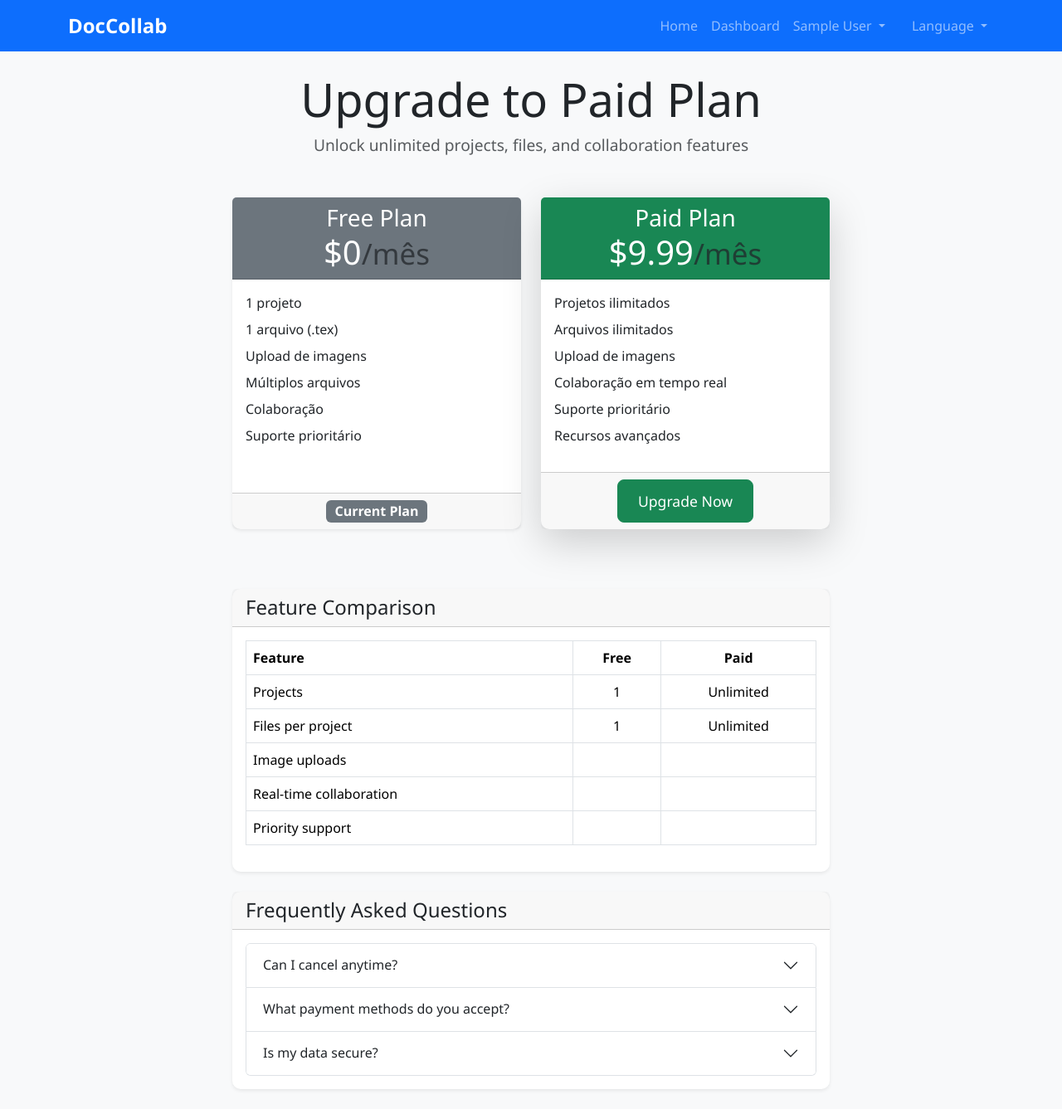
After one commit to nilmarpublio/Doccollab, a Flask app: page /payment in a window 1280 px wide. The commit adds this page. Shown: the whole page at 83% size. Run offline with Flask 3, Linux system fonts and the light colour scheme; the visitor is signed in with stand-in values (Sample User, id 1); parts of the project's set-up code (start-up, migrations or seed data) failed here and were passed over.

Commit message:
Fix authentication flow, add payment page, and improve navigation

```diff
--- a/routes/main.py
+++ b/routes/main.py
@@ -14,6 +14,8 @@ main_bp = Blueprint('main', __name__)
 
 @main_bp.route('/')
 def index():
+    if current_user.is_authenticated:
+        return redirect(url_for('main.dashboard'))
     return render_template('index.html')
 
 @main_bp.route('/dashboard')
@@ -473,3 +475,10 @@ def get_plan_info():
         'is_paid': subscription.is_paid,
         'limits': limits
     })
+
+
+@main_bp.route('/payment')
+@login_required
+def payment():
+    """Payment page for upgrading to paid plan"""
+    return render_template('payment.html')
--- a/templates/base.html
+++ b/templates/base.html
@@ -19,8 +19,23 @@
       <div class="collapse navbar-collapse" id="navbarNav">
         <ul class="navbar-nav ms-auto align-items-lg-center">
           <li class="nav-item"><a class="nav-link" href="{{ url_for('main.index') }}">{{ _('Home') }}</a></li>
-          <li class="nav-item"><a class="nav-link" href="{{ url_for('auth.login') }}">{{ _('Sign in') }}</a></li>
-          <li class="nav-item"><a class="nav-link" href="{{ url_for('auth.register') }}">{{ _('Sign up') }}</a></li>
+          {% if current_user.is_authenticated %}
+            <li class="nav-item"><a class="nav-link" href="{{ url_for('main.dashboard') }}">{{ _('Dashboard') }}</a></li>
+            <li class="nav-item dropdown">
+              <a class="nav-link dropdown-toggle" href="#" id="userMenu" role="button" data-bs-toggle="dropdown" aria-expanded="false">
+                {{ current_user.name }}
+              </a>
+              <ul class="dropdown-menu dropdown-menu-end" aria-labelledby="userMenu">
+                <li><a class="dropdown-item" href="{{ url_for('main.dashboard') }}">{{ _('Dashboard') }}</a></li>
+                <li><a class="dropdown-item" href="{{ url_for('main.payment') }}">{{ _('Upgrade Plan') }}</a></li>
+                <li><hr class="dropdown-divider"></li>
+                <li><a class="dropdown-item" href="{{ url_for('auth.logout') }}">{{ _('Sign out') }}</a></li>
+              </ul>
+            </li>
+          {% else %}
+            <li class="nav-item"><a class="nav-link" href="{{ url_for('auth.login') }}">{{ _('Sign in') }}</a></li>
+            <li class="nav-item"><a class="nav-link" href="{{ url_for('auth.register') }}">{{ _('Sign up') }}</a></li>
+          {% endif %}
           <li class="nav-item dropdown ms-lg-3">
             <a class="nav-link dropdown-toggle" href="#" id="langMenu" role="button" data-bs-toggle="dropdown" aria-expanded="false">
               {{ _('Language') }}
--- /dev/null
+++ b/templates/payment.html
@@ -0,0 +1,223 @@
+{% extends "base.html" %}
+{% block title %}{{ _('DocCollab - Upgrade Plan') }}{% endblock %}
+{% block content %}
+<div class="container">
+    <div class="row justify-content-center">
+        <div class="col-lg-8">
+            <div class="text-center mb-5">
+                <h1 class="display-4">{{ _('Upgrade to Paid Plan') }}</h1>
+                <p class="lead text-muted">{{ _('Unlock unlimited projects, files, and collaboration features') }}</p>
+            </div>
+
+            <div class="row">
+                <!-- Free Plan -->
+                <div class="col-md-6 mb-4">
+                    <div class="card h-100 border-secondary">
+                        <div class="card-header bg-secondary text-white text-center">
+                            <h3 class="mb-0">{{ _('Free Plan') }}</h3>
+                            <div class="display-6">$0<small class="text-muted">/mês</small></div>
+                        </div>
+                        <div class="card-body">
+                            <ul class="list-unstyled">
+                                <li class="mb-2"><i class="fas fa-check text-success"></i> 1 projeto</li>
+                                <li class="mb-2"><i class="fas fa-check text-success"></i> 1 arquivo (.tex)</li>
+                                <li class="mb-2"><i class="fas fa-times text-danger"></i> Upload de imagens</li>
+                                <li class="mb-2"><i class="fas fa-times text-danger"></i> Múltiplos arquivos</li>
+                                <li class="mb-2"><i class="fas fa-times text-danger"></i> Colaboração</li>
+                                <li class="mb-2"><i class="fas fa-times text-danger"></i> Suporte prioritário</li>
+                            </ul>
+                        </div>
+                        <div class="card-footer text-center">
+                            <span class="badge bg-secondary fs-6">{{ _('Current Plan') }}</span>
+                        </div>
+                    </div>
+                </div>
+
+                <!-- Paid Plan -->
+                <div class="col-md-6 mb-4">
+                    <div class="card h-100 border-success shadow-lg">
+                        <div class="card-header bg-success text-white text-center">
+                            <h3 class="mb-0">{{ _('Paid Plan') }}</h3>
+                            <div class="display-6">$9.99<small class="text-muted">/mês</small></div>
+                        </div>
+                        <div class="card-body">
+                            <ul class="list-unstyled">
+                                <li class="mb-2"><i class="fas fa-check text-success"></i> Projetos ilimitados</li>
+                                <li class="mb-2"><i class="fas fa-check text-success"></i> Arquivos ilimitados</li>
+                                <li class="mb-2"><i class="fas fa-check text-success"></i> Upload de imagens</li>
+                                <li class="mb-2"><i class="fas fa-check text-success"></i> Colaboração em tempo real</li>
+                                <li class="mb-2"><i class="fas fa-check text-success"></i> Suporte prioritário</li>
+                                <li class="mb-2"><i class="fas fa-check text-success"></i> Recursos avançados</li>
+                            </ul>
+                        </div>
+                        <div class="card-footer text-center">
+                            <button class="btn btn-success btn-lg" onclick="processPayment()">
+                                <i class="fas fa-credit-card"></i> {{ _('Upgrade Now') }}
+                            </button>
+                        </div>
+                    </div>
+                </div>
+            </div>
+
+            <!-- Payment Form (Hidden by default) -->
+            <div id="payment-form" class="card mt-4" style="display: none;">
+                <div class="card-header">
+                    <h4 class="mb-0">{{ _('Payment Information') }}</h4>
+                </div>
+                <div class="card-body">
+                    <form id="payment-form-data">
+                        <div class="row">
+                            <div class="col-md-6">
+                                <div class="mb-3">
+                                    <label for="card-number" class="form-label">{{ _('Card Number') }}</label>
+                                    <input type="text" class="form-control" id="card-number" placeholder="1234 5678 9012 3456" required>
+                                </div>
+                            </div>
+                            <div class="col-md-3">
+                                <div class="mb-3">
+                                    <label for="expiry" class="form-label">{{ _('Expiry') }}</label>
+                                    <input type="text" class="form-control" id="expiry" placeholder="MM/YY" required>
+                                </div>
+                            </div>
+                            <div class="col-md-3">
+                                <div class="mb-3">
+                                    <label for="cvv" class="form-label">{{ _('CVV') }}</label>
+                                    <input type="text" class="form-control" id="cvv" placeholder="123" required>
+                                </div>
+                            </div>
+                        </div>
+                        <div class="mb-3">
+                            <label for="cardholder-name" class="form-label">{{ _('Cardholder Name') }}</label>
+                            <input type="text" class="form-control" id="cardholder-name" required>
+                        </div>
+                        <div class="d-grid gap-2 d-md-flex justify-content-md-end">
+                            <button type="button" class="btn btn-secondary" onclick="hidePaymentForm()">{{ _('Cancel') }}</button>
+                            <button type="submit" class="btn btn-success">{{ _('Complete Payment') }}</button>
+                        </div>
+                    </form>
+                </div>
+            </div>
+
+            <!-- Features Comparison -->
+            <div class="card mt-5">
+                <div class="card-header">
+                    <h4 class="mb-0">{{ _('Feature Comparison') }}</h4>
+                </div>
+                <div class="card-body">
+                    <div class="table-responsive">
+                        <table class="table table-bordered">
+                            <thead>
+                                <tr>
+                                    <th>{{ _('Feature') }}</th>
+                                    <th class="text-center">{{ _('Free') }}</th>
+                                    <th class="text-center">{{ _('Paid') }}</th>
+                                </tr>
+                            </thead>
+                            <tbody>
+                                <tr>
+                                    <td>{{ _('Projects') }}</td>
+                                    <td class="text-center">1</td>
+                                    <td class="text-center">{{ _('Unlimited') }}</td>
+                                </tr>
+                                <tr>
+                                    <td>{{ _('Files per project') }}</td>
+                                    <td class="text-center">1</td>
+                                    <td class="text-center">{{ _('Unlimited') }}</td>
+                                </tr>
+                                <tr>
+                                    <td>{{ _('Image uploads') }}</td>
+                                    <td class="text-center"><i class="fas fa-times text-danger"></i></td>
+                                    <td class="text-center"><i class="fas fa-check text-success"></i></td>
+                                </tr>
+                                <tr>
+                                    <td>{{ _('Real-time collaboration') }}</td>
+                                    <td class="text-center"><i class="fas fa-times text-danger"></i></td>
+                                    <td class="text-center"><i class="fas fa-check text-success"></i></td>
+                                </tr>
+                                <tr>
+                                    <td>{{ _('Priority support') }}</td>
+                                    <td class="text-center"><i class="fas fa-times text-danger"></i></td>
+                                    <td class="text-center"><i class="fas fa-check text-success"></i></td>
+                                </tr>
+                            </tbody>
+                        </table>
+                    </div>
+                </div>
+            </div>
+
+            <!-- FAQ -->
+            <div class="card mt-4">
+                <div class="card-header">
+                    <h4 class="mb-0">{{ _('Frequently Asked Questions') }}</h4>
+                </div>
+                <div class="card-body">
+                    <div class="accordion" id="faqAccordion">
+                        <div class="accordion-item">
+                            <h2 class="accordion-header" id="faq1">
+                                <button class="accordion-button collapsed" type="button" data-bs-toggle="collapse" data-bs-target="#collapse1">
+                                    {{ _('Can I cancel anytime?') }}
+                                </button>
+                            </h2>
+                            <div id="collapse1" class="accordion-collapse collapse" data-bs-parent="#faqAccordion">
+                                <div class="accordion-body">
+                                    {{ _('Yes! You can cancel your subscription at any time. You will continue to have access to paid features until the end of your billing period.') }}
+                                </div>
+                            </div>
+                        </div>
+                        <div class="accordion-item">
+                            <h2 class="accordion-header" id="faq2">
+                                <button class="accordion-button collapsed" type="button" data-bs-toggle="collapse" data-bs-target="#collapse2">
+                                    {{ _('What payment methods do you accept?') }}
+                                </button>
+                            </h2>
+                            <div id="collapse2" class="accordion-collapse collapse" data-bs-parent="#faqAccordion">
+                                <div class="accordion-body">
+                                    {{ _('We accept all major credit cards (Visa, MasterCard, American Express) and PayPal.') }}
+                                </div>
+                            </div>
+                        </div>
+                        <div class="accordion-item">
+                            <h2 class="accordion-header" id="faq3">
+                                <button class="accordion-button collapsed" type="button" data-bs-toggle="collapse" data-bs-target="#collapse3">
+                                    {{ _('Is my data secure?') }}
+                                </button>
+                            </h2>
+                            <div id="collapse3" class="accordion-collapse collapse" data-bs-parent="#faqAccordion">
+                                <div class="accordion-body">
+                                    {{ _('Absolutely! We use industry-standard encryption to protect your data and never share your information with third parties.') }}
+                                </div>
+                            </div>
+                        </div>
+                    </div>
+                </div>
+            </div>
+        </div>
+    </div>
+</div>
+
+<script>
+function processPayment() {
+    // Show payment form
+    document.getElementById('payment-form').style.display = 'block';
+    document.getElementById('payment-form').scrollIntoView({ behavior: 'smooth' });
+}
+
+function hidePaymentForm() {
+    document.getElementById('payment-form').style.display = 'none';
+}
+
+// Handle payment form submission
+document.getElementById('payment-form-data').addEventListener('submit', function(e) {
+    e.preventDefault();
+
+    // In a real application, this would integrate with a payment processor
+    alert('{{ _("Payment integration coming soon! This is a demo.") }}');
+
+    // For demo purposes, simulate successful payment
+    if (confirm('{{ _("Simulate successful payment?") }}')) {
+        // Redirect to dashboard with success message
+        window.location.href = '{{ url_for("main.dashboard") }}?payment=success';
+    }
+});
+</script>
+{% endblock %}
```
Also changed, not shown: routes/auth.py (+10 -2 lines), templates/auth/register.html (+2 -10 lines).
